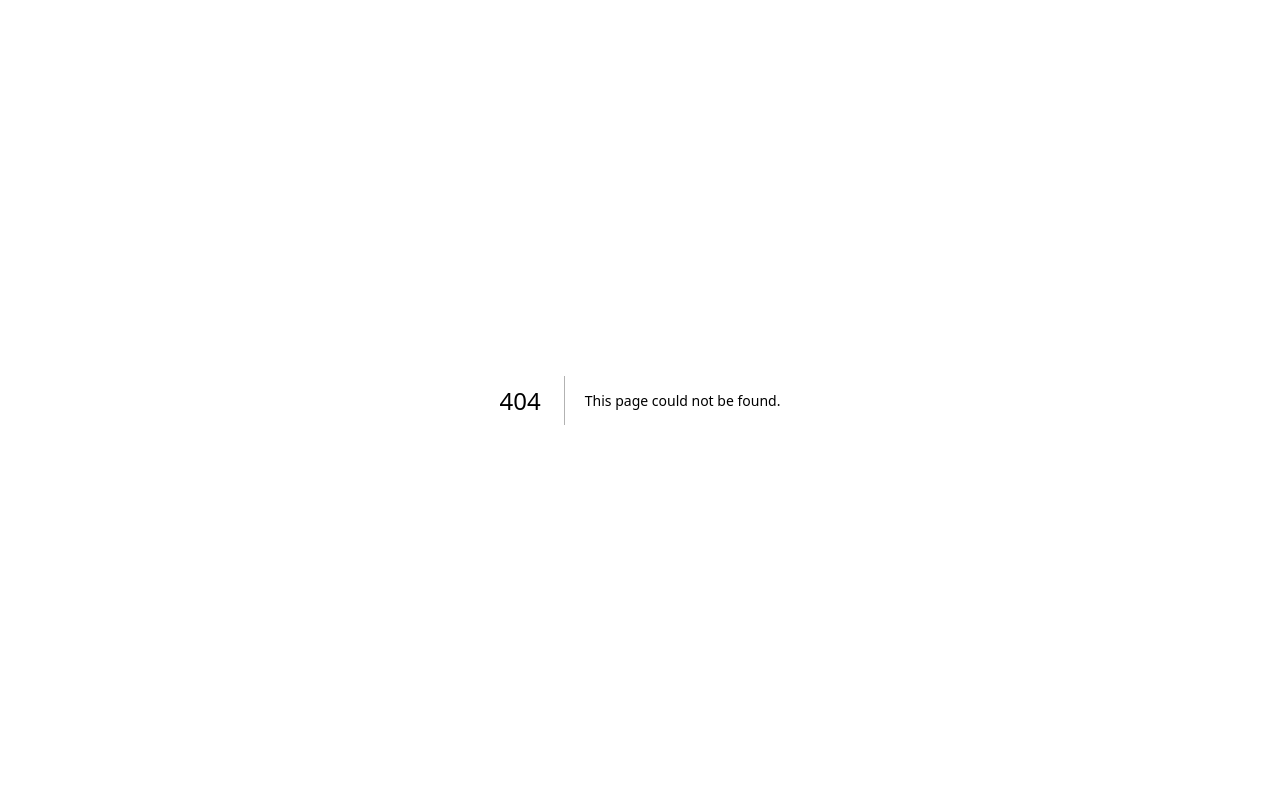
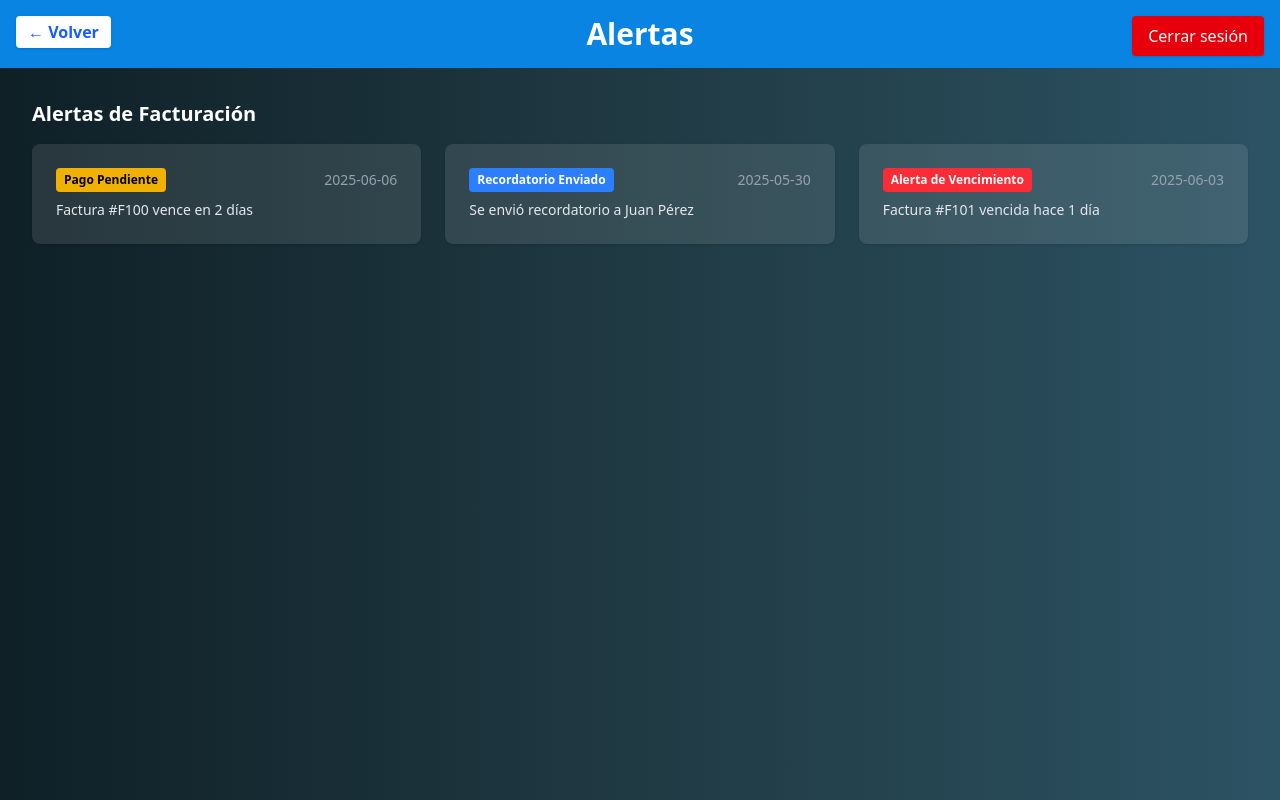
Before and after one commit to JuanVasquezO/P6F5-CourierSync, a Next.js app: page /alertas in a window 1280 px wide. Before the commit this address had no page. Built offline with nearby package versions, Linux system fonts and the light colour scheme.

Commit message:
add Alertas Page

```diff
--- /dev/null
+++ b/src/components/atoms/Badge.tsx
@@ -0,0 +1,25 @@
+// src/components/atoms/Badge.tsx
+import React from 'react';
+
+export type BadgeVariant = 'info' | 'warning' | 'error';
+
+const variantStyles: Record<BadgeVariant, string> = {
+  info: 'bg-blue-500 text-white',
+  warning: 'bg-yellow-500 text-black',
+  error: 'bg-red-500 text-white',
+};
+
+export type BadgeProps = {
+  variant: BadgeVariant;
+  children: React.ReactNode;
+};
+
+export default function Badge({ variant, children }: BadgeProps) {
+  return (
+    <span
+      className={`inline-block px-2 py-1 text-xs font-semibold rounded ${variantStyles[variant]}`}
+    >
+      {children}
+    </span>
+  );
+}
--- /dev/null
+++ b/src/components/molecules/AlertCard.tsx
@@ -0,0 +1,34 @@
+// src/components/molecules/AlertCard.tsx
+import React from 'react';
+import Card from '@/components/atoms/Card';
+import Badge, { BadgeVariant } from '@/components/atoms/Badge';
+
+export type Alert = {
+  tipo: string;
+  descripcion: string;
+  fecha: string;
+};
+
+export type AlertCardProps = {
+  alert: Alert;
+};
+
+export default function AlertCard({ alert }: AlertCardProps) {
+  // Decide variante de badge según el tipo de alerta
+  const variant: BadgeVariant =
+    alert.tipo.toLowerCase().includes('pendiente')
+      ? 'warning'
+      : alert.tipo.toLowerCase().includes('recordatorio')
+      ? 'info'
+      : 'error';
+
+  return (
+    <Card className="p-4">
+      <div className="flex items-center justify-between mb-2">
+        <Badge variant={variant}>{alert.tipo}</Badge>
+        <span className="text-sm text-gray-400">{alert.fecha}</span>
+      </div>
+      <p className="text-sm text-gray-200">{alert.descripcion}</p>
+    </Card>
+  );
+}
--- /dev/null
+++ b/src/components/organisms/AlertGrid.tsx
@@ -0,0 +1,21 @@
+// src/components/organisms/AlertGrid.tsx
+import React from 'react';
+import AlertCard, { Alert } from '@/components/molecules/AlertCard';
+
+export type AlertGridProps = {
+  alerts: Alert[];
+};
+
+export default function AlertGrid({ alerts }: AlertGridProps) {
+  if (alerts.length === 0) {
+    return <p className="text-center text-gray-300">No hay alertas.</p>;
+  }
+
+  return (
+    <div className="grid grid-cols-1 sm:grid-cols-2 lg:grid-cols-3 gap-6">
+      {alerts.map((a, idx) => (
+        <AlertCard key={idx} alert={a} />
+      ))}
+    </div>
+  );
+}
--- a/src/components/templates/DashboardPage.tsx
+++ b/src/components/templates/DashboardPage.tsx
@@ -6,7 +6,7 @@ import DashboardGrid from "@/components/organisms/DashboardGrid";
 export default function DashboardPage() {
   return (
     <div className="min-h-screen bg-gradient">
-      <Header />
+      <Header title="Dashboard" backLink="/" />
       <Navbar />
       <main className="p-6">
         <DashboardGrid />
--- a/src/components/templates/PageLayout.tsx
+++ b/src/components/templates/PageLayout.tsx
@@ -33,7 +33,7 @@ export default function PageLayout({
         {/* Cerrar sesión */}
         <div className="absolute top-4 right-4">
           <Link href="/usuarios">
-            <button className="bg-red-600 hover:bg-red-700 text-white px-4 py-2 rounded shadow transition">
+            <button className="bg-red-600 hover:bg-red-700 text-white px-4 py-2 rounded shadow transition cursor-pointer">
               Cerrar sesión
             </button>
           </Link>
--- /dev/null
+++ b/src/pages/alertas/index.tsx
@@ -0,0 +1,25 @@
+// src/pages/alertas/index.tsx
+import React from 'react';
+import Head from 'next/head';
+import PageLayout from '@/components/templates/PageLayout';
+import AlertGrid from '@/components/organisms/AlertGrid';
+
+const mockAlerts = [
+  { tipo: 'Pago Pendiente', descripcion: 'Factura #F100 vence en 2 días', fecha: '2025-06-06' },
+  { tipo: 'Recordatorio Enviado', descripcion: 'Se envió recordatorio a Juan Pérez', fecha: '2025-05-30' },
+  { tipo: 'Alerta de Vencimiento', descripcion: 'Factura #F101 vencida hace 1 día', fecha: '2025-06-03' },
+];
+
+export default function AlertasPage() {
+  return (
+    <>
+      <Head>
+        <title>CourierSync – Alertas</title>
+      </Head>
+      <PageLayout title="Alertas" backLink="/dashboard">
+        <h2 className="text-xl font-semibold text-white mb-4">Alertas de Facturación</h2>
+        <AlertGrid alerts={mockAlerts} />
+      </PageLayout>
+    </>
+  );
+}
--- a/src/pages/dashboard/index.tsx
+++ b/src/pages/dashboard/index.tsx
@@ -1,25 +1,25 @@
-// src/app/dashboard/page.tsx
-import Header from "@/components/atoms/DashboardHeader";
-import Navbar from "@/components/molecules/DashboardNavbar";
-import DashboardGrid from "@/components/organisms/DashboardGrid";
-import Head from "next/head";
+// src/pages/dashboard/index.tsx
+import Head from 'next/head'
+import PageLayout from '@/components/templates/PageLayout'
+import Navbar from '@/components/molecules/DashboardNavbar'
+import DashboardGrid from '@/components/organisms/DashboardGrid'
 
-export default function index() {
+export default function DashboardPage() {
   return (
     <>
       <Head>
-        <title>CourierSync - Dashboard</title>
+        <title>CourierSync – Dashboard</title>
       </Head>
-      <main>
-        <div className="min-h-screen bg-gradient-to-r from-[#0f2027] via-[#203a43] to-[#2c5364] text-white">
-      <Header title="" backLink="/" />
+
+      <PageLayout title="CourierSync – Dashboard Financiero" backLink="/">
+        {/* aquí va tu navbar lateral o de pestañas */}
         <Navbar />
-        <main className="p-6">
-        <DashboardGrid />
-      </main>
-    </div>
-      </main>
+
+        <div className="p-6">
+          {/* el contenido principal del dashboard */}
+          <DashboardGrid />
+        </div>
+      </PageLayout>
     </>
-
-  );
+  )
 }
```
